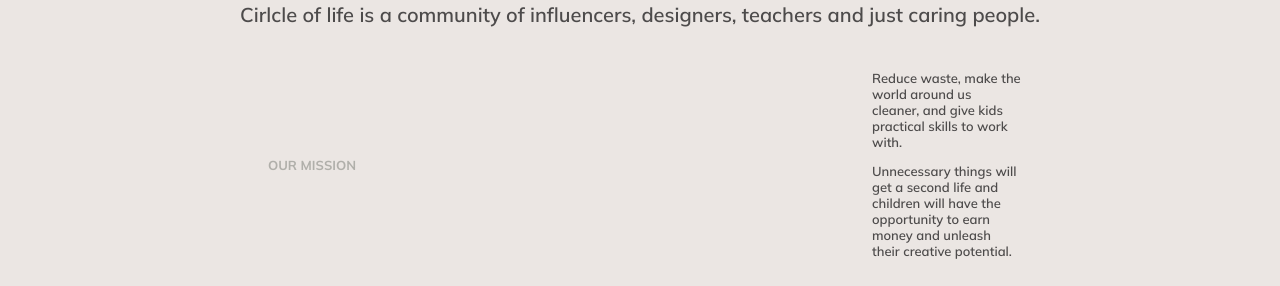
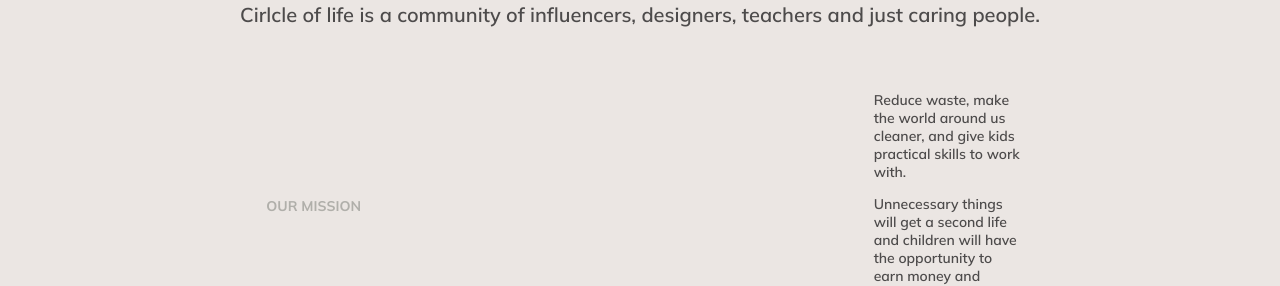
Before and after one commit to syzwnftr/circle-of-life, a React (Create React App) app: page / in a window 1280 px wide. Shown: the part 508-794 px from the top of the page. Built offline with nearby package versions, Linux system fonts and the light colour scheme; the HTML template or start-up script is replaced by a standard one.

Commit message:
Margin and font-size

```diff
--- a/src/components/about/About.css
+++ b/src/components/about/About.css
@@ -6,6 +6,7 @@
     /* width: 300px; */
     padding: 0 18px;
     text-align: center;
+    margin-bottom: 50px;
 }
 
 .a-desc {
@@ -26,12 +27,12 @@
     text-transform: uppercase;
     color: #B0AFAA;
     font-weight: 700;
-    font-size: 13px;
+    font-size: 14px;
     margin-left: 10px;
 }
 
 .a-item {
-    font-size: 13px;
+    font-size: 14px;
     width: 150px;
     font-weight: 600;
     color: #4D4B4B;
```
